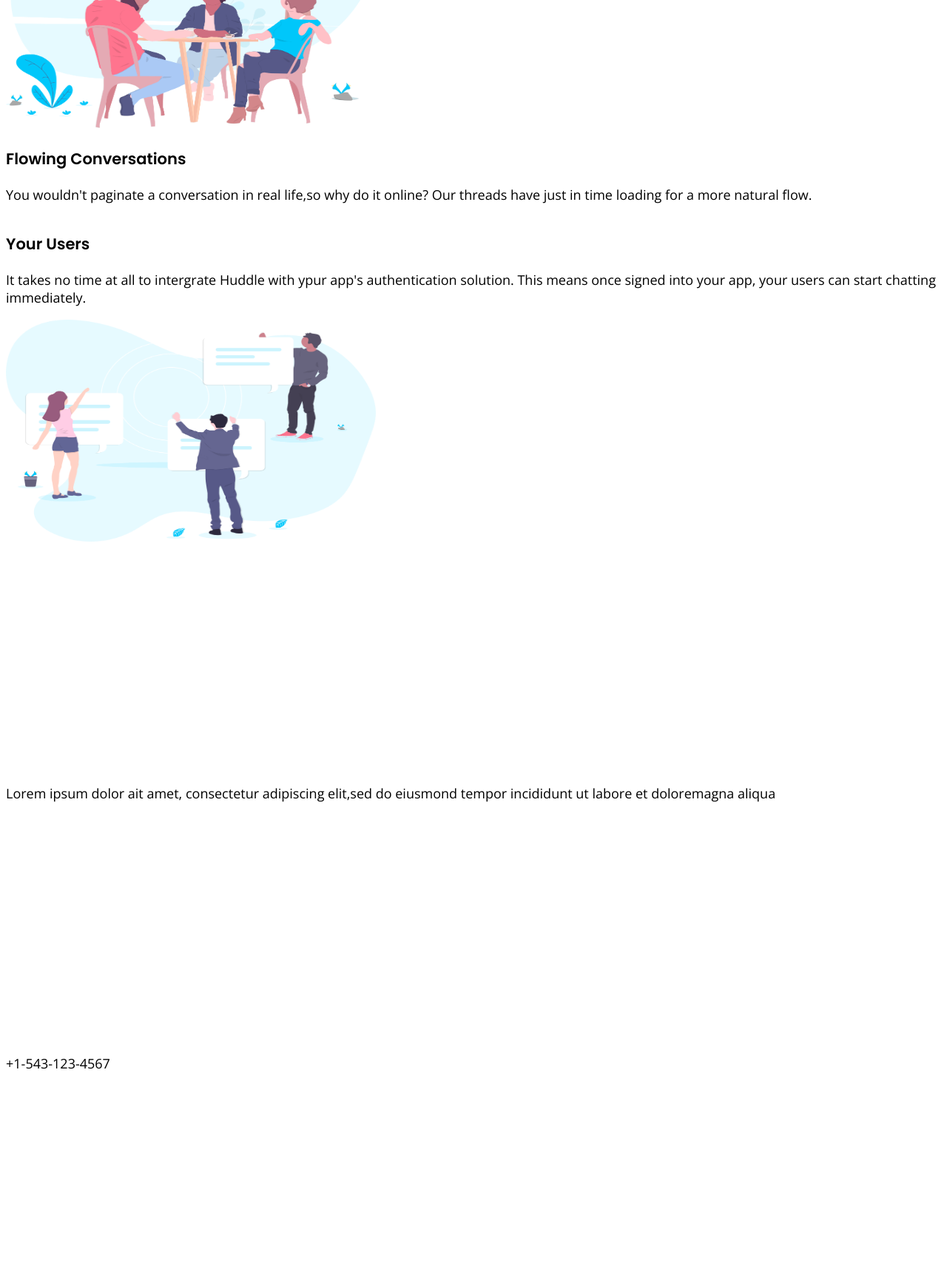
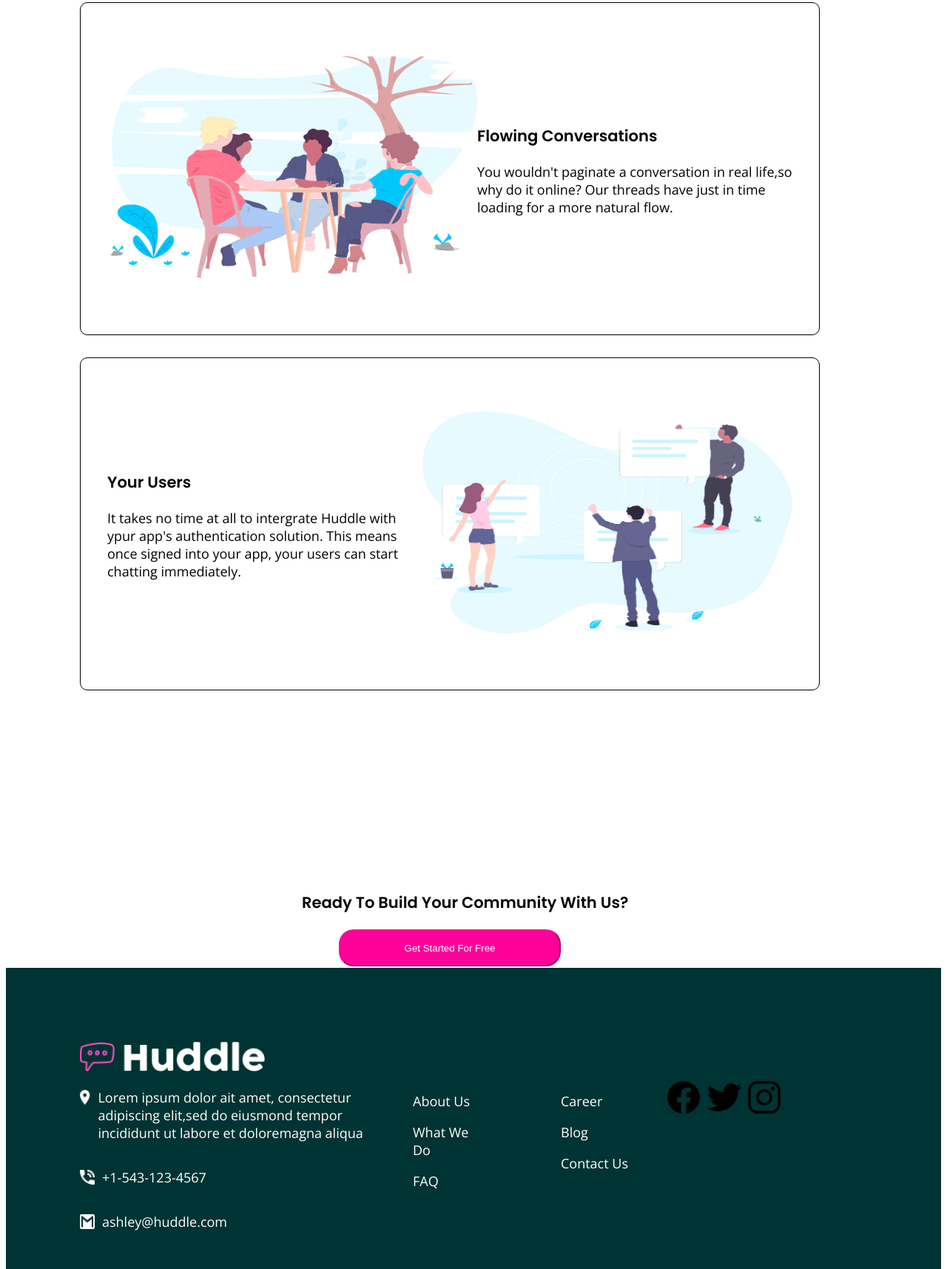
Before and after one commit to Nmachiu/Landing-Page, a plain HTML site: page Landing Page/index.html in a window 1280 px wide. Shown: the part 1085-2800 px from the top of the page at 74% size. Drawn offline with nearby package versions, Linux system fonts and the light colour scheme.

Commit message:
Add files via upload

```diff
--- a/Landing Page/index.html
+++ b/Landing Page/index.html
@@ -19,23 +19,27 @@
     <main>
       <div class="first">
         <div class="first1">
-                <img class="logo" src="./Images/logo.png">
+          <img class="logo" src="./Images/logo.png" />
           <h2>Build The Community Your Fans Will Love</h2>
-                <p>Huddle reimagines the way we build communities.You have a voice, but so does your audience.Create connections with your users as you engage in genuine discussions.</p>
-                <button>Get Started For Free</button>
+          <p>
+            Huddle reimagines the way we build communities.You have a voice, but
+            so does your audience.Create connections with your users as you
+            engage in genuine discussions.
+          </p>
+          <button class="pink">Get Started For Free</button>
         </div>
         <div class="first2">
           <button class="white">Try It Free</button>
-                <img src="./Images/illustration-mockups.png">
+          <img class="mock" src="./Images/illustration-mockups.png" />
         </div>
       </div>
       <div class="second">
         <div>
           <h3>Grow Together</h3>
           <p>
-            Generate meaningful discussions with your audience and build a strong,
-            loyal community. Think of the insightful conversations you miss out
-            on with a feedback form.
+            Generate meaningful discussions with your audience and build a
+            strong, loyal community. Think of the insightful conversations you
+            miss out on with a feedback form.
           </p>
         </div>
         <div>
@@ -70,32 +74,50 @@
           <img src="./Images/illustration-your-users.png" />
         </div>
       </div>
+      <div class="mid">
+          <h3>Ready To Build Your Community With Us?</h3>
+          <button class="pink2">Get Started For Free</button>
+      </div>
       <div class="fifth">
+        <div class="one">
           <div>
-          <img src="./Images/icon-location.png" />
+            <img class="footer" src="./Images/footer-logo.png" />
+          </div>
+          <div class="ash">
+            <img class="loca" src="./Images/icon-location.png" />
             <p>
               Lorem ipsum dolor ait amet, consectetur adipiscing elit,sed do
               eiusmond tempor incididunt ut labore et doloremagna aliqua
             </p>
-          <img src="./Images/icon-phone.png" />
+          </div>
+          <div class="is">
+            <img class="phone" src="./Images/icon-phone.png" />
             <p>+1-543-123-4567</p>
-          <img src="./Images/icon-email.png" />
+          </div>
+          <div class="tired">
+            <img class="mail" src="./Images/icon-email.png" />
             <p>ashley@huddle.com</p>
           </div>
-        <div>
+        </div>
+        <div class="two">
           <p>About Us</p>
           <p>What We Do</p>
           <p>FAQ</p>
         </div>
-        <div>
+        <div class="three">
           <p>Career</p>
           <p>Blog</p>
           <p>Contact Us</p>
         </div>
         <div>
-          <footer>
+          <div>
+            <img class="face" src="./Images/logo-facebook.png" />
+            <img class="twit" src="./Images/logo-twitter.png" />
+            <img class="insta" src="./Images/logo-instagram.png" />
+          </div>
+          <div class="Copyright">
             <small>Copyright 2018 Huddle.All Rights Reserved.</small>
-          </footer>
+          </div>
         </div>
       </div>
     </main>
--- a/Landing Page/style.css
+++ b/Landing Page/style.css
@@ -1,5 +1,4 @@
 *{
-
     padding: 0;
     box-sizing: border-box;
 }
@@ -8,8 +7,9 @@ img{
     height: 300px;
 }
 .logo{
-    width: 300px;
+    width: 250px;
     height: 40px;
+    margin-bottom: 100px;
 }
 body{
     font-family: 'Open Sans', sans-serif;
@@ -28,12 +28,27 @@ main{
     height: 500px;
     padding: 2em;
 }
+.mock{
+    width: 550px;
+    height: 450px;
+    margin-left: 100px;
+}
 .first2 .white{
     height: 40px;
     width: 170px;
     border-radius: 20px;
     background-color: #fff;
     border: #fff;
+    margin-left: 500px;
+}
+.first1 .pink{
+    height: 40px;
+    width: 250px;
+    border: #ff0099;
+    background-color: #ff0099;
+    border-radius: 20px;
+    color: #fff;
+    margin-top: 20px;
 }
 .second{
     display: flex;
@@ -43,7 +58,115 @@ main{
     justify-content: center;
     align-items: center;
     border: 1px solid black;
-
-
+    border-radius: 10px;
+    margin: 100px;
+    margin-bottom: 10px;
+}
+.third{
+    display: flex;
+    width: 1000px;
+    height: 450px;
+    padding: 2em;
+    justify-content: center;
+    align-items: center;
+    border: 1px solid black;
+    border-radius: 10px;
+    margin:100px ;
+    margin-top: 20px;
+    margin-bottom: 10px;
+}
+.fourth{
+    display: flex;
+    width: 1000px;
+    height: 450px;
+    padding: 2em;
+    justify-content: center;
+    align-items: center;
+    border: 1px solid black;
+    border-radius: 10px;
+    margin: 100px;
+    margin-top: 20px;
+    margin-bottom: 200px;
+}
+.fifth{
+    display: flex;
+    background-color:#003333 ;
+    color: #fff;
+    padding: 100px;
+}
+.footer{
+    width: 250px;
+    height: 40px;
+}
+.phone{
+    width: 20px;
+    height: 20px;
+    margin-top: 20px;
+    margin-right: 10px;
+}
+.loca{
+    width: 20px;
+    height: 20px;
+    margin-top: 20px;
+    margin-right: 10px;
+}
+.mail{
+    width: 20px;
+    height: 20px;
+    margin-top: 20px;
+    margin-right: 10px;
+}
+.one{
+    width: 400px;
+}
+.two{
+    margin-top: 50px;
+    margin: 50px;
+    width:100px;
+}
+.three{
+    margin-top: 50px;
+    margin: 50px;
+}
+.face{
+    width: 50px;
+    height: 50px;
+    margin-top: 50px;
+}
+.twit{
+    width: 50px;
+    height: 50px;
+}
+.insta{
+    width: 50px;
+    height: 50px;
+}
+.Copyright{
+    margin-top: 250px;
+    font-size: 14px;
+}
+.ash {
+    display: flex;
+}
+.is{
+    display: flex;
+}
+.tired{
+    display: flex;
+}
+.pink2{
+    background-color: #ff0099;
+    color: #fff;
+    width: 300px;
+    height: 50px;
+    border-radius: 20px;
+    border-color: #ff0099;
+    margin-left: 50px;
+}
+.mid{
+    margin: 50px;
+    width: 450px;
+    margin-left: 400px;
+    height: 75px;
 
 }
```
Also changed, not shown: Landing Page/Images/logo-facebook.png (added), Landing Page/Images/logo-instagram.png (added), Landing Page/Images/logo-twitter.png (added). Lines whose indentation alone changed are shown as unchanged.
